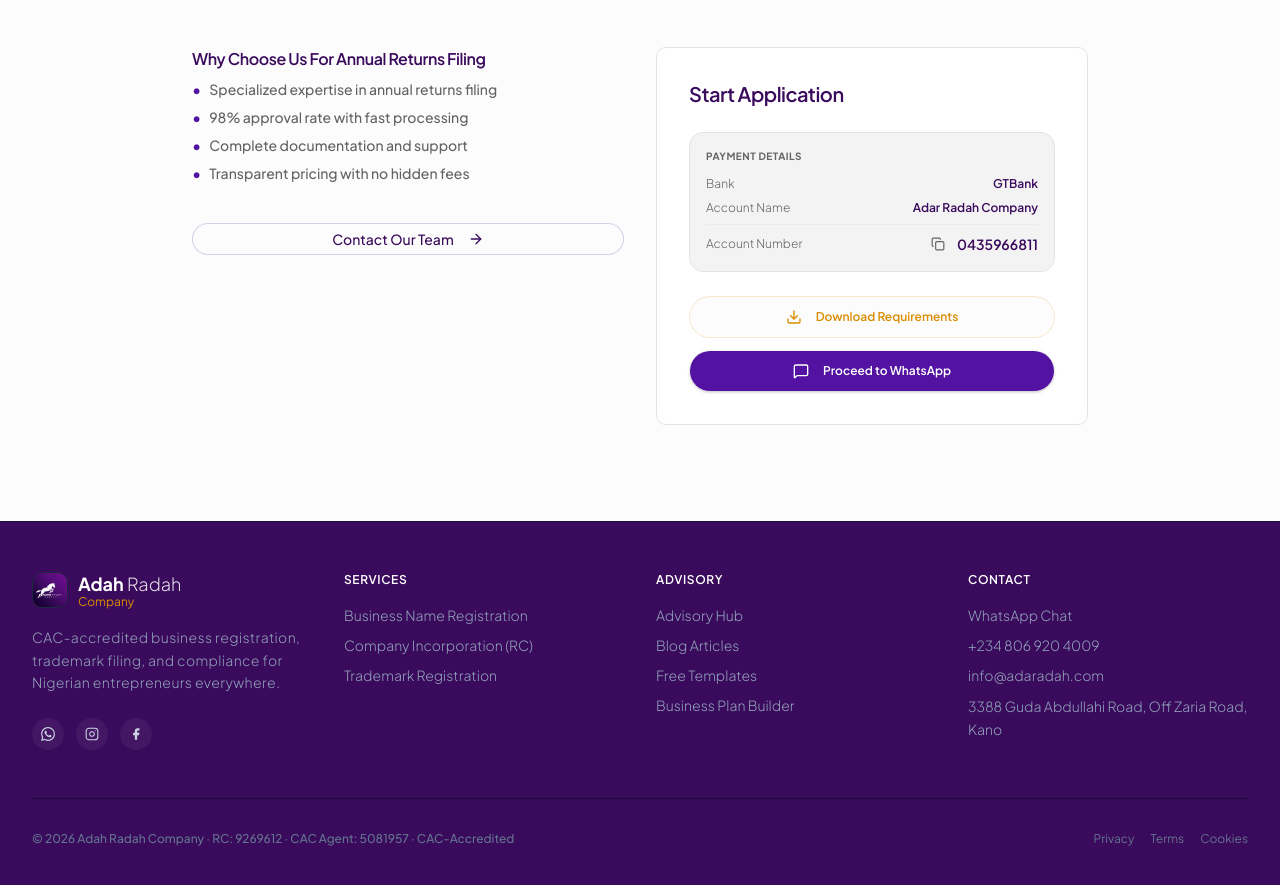
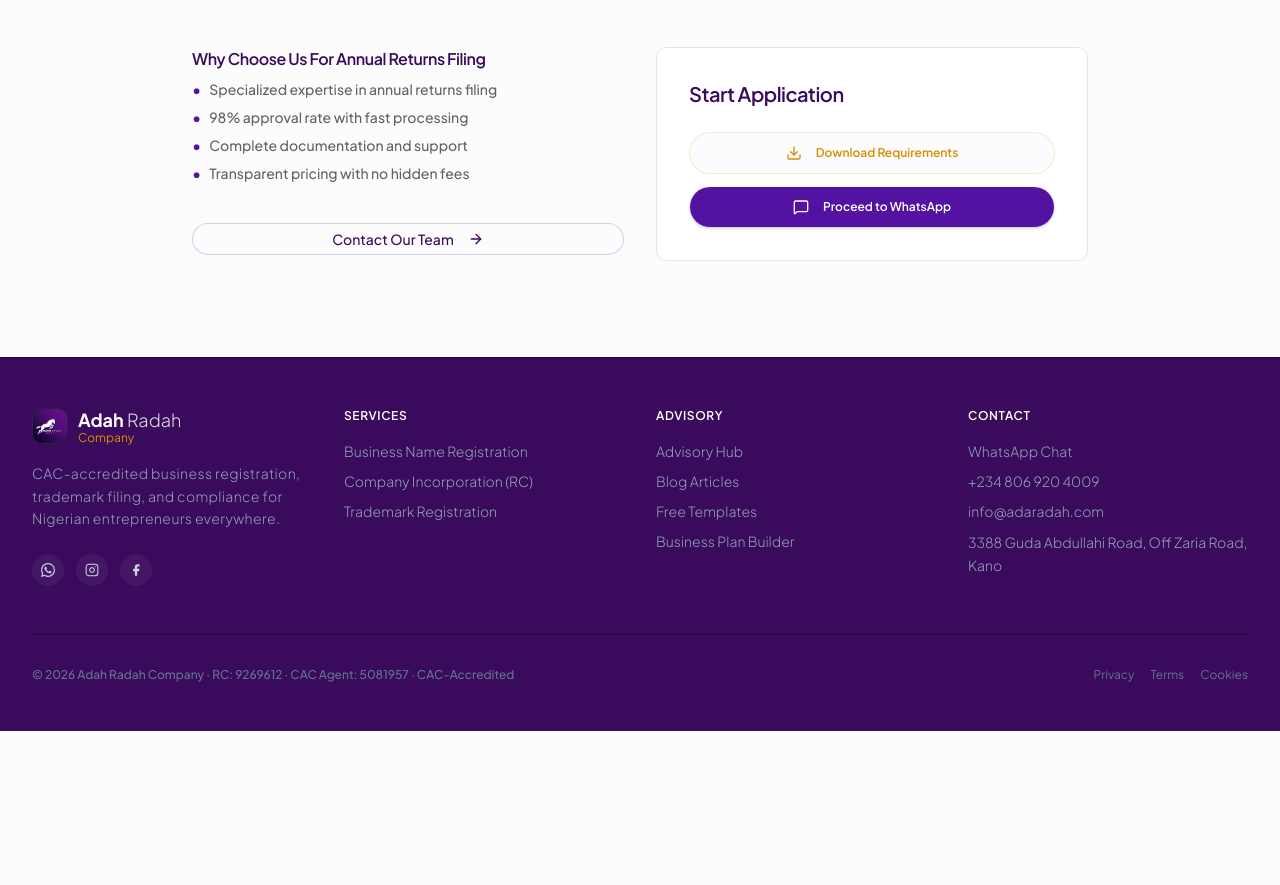
Before and after one commit to Sliver14/adah-radah, a Next.js app: page /services/annual-returns-filing in a window 1280 px wide. Shown: the part 2420-3305 px from the top of the page. After the commit the page ends 3151 px from the top, so only its background shows below. Built offline with nearby package versions, Linux system fonts and the light colour scheme.

Commit message:
design: hide redundant payment details block in bottom service page CTA

```diff
--- a/app/services/[slug]/page.tsx
+++ b/app/services/[slug]/page.tsx
@@ -252,7 +252,7 @@ export default async function ServicePage({ params }: ServicePageProps) {
             {/* Service Action Panel */}
             <div className="p-8 rounded-lg border border-border bg-card">
               <h3 className="text-xl font-semibold text-foreground mb-6">Start Application</h3>
-              <ServiceActionPanel service={service} />
+              <ServiceActionPanel service={service} hidePaymentDetails={true} />
             </div>
           </div>
         </div>
--- a/components/ServiceActionPanel.tsx
+++ b/components/ServiceActionPanel.tsx
@@ -7,9 +7,10 @@ import type { Service } from '@/data/services'
 
 interface ServiceActionPanelProps {
   service: Service
+  hidePaymentDetails?: boolean
 }
 
-export default function ServiceActionPanel({ service }: ServiceActionPanelProps) {
+export default function ServiceActionPanel({ service, hidePaymentDetails = false }: ServiceActionPanelProps) {
   const [copied, setCopied] = useState(false)
 
   const handleCopy = () => {
@@ -153,6 +154,7 @@ export default function ServiceActionPanel({ service }: ServiceActionPanelProps)
   return (
     <div className="space-y-6">
       {/* Account Details Box */}
+      {!hidePaymentDetails && (
         <div className="bg-muted/50 rounded-xl p-4 border border-border">
           <h4 className="text-[10px] font-bold uppercase tracking-wider text-muted-foreground mb-3">Payment Details</h4>
           <div className="space-y-2 text-sm text-foreground">
@@ -179,6 +181,7 @@ export default function ServiceActionPanel({ service }: ServiceActionPanelProps)
             </div>
           </div>
         </div>
+      )}
 
       {/* Actions */}
       <div className="space-y-3">
```
Lines whose indentation alone changed are shown as unchanged.
